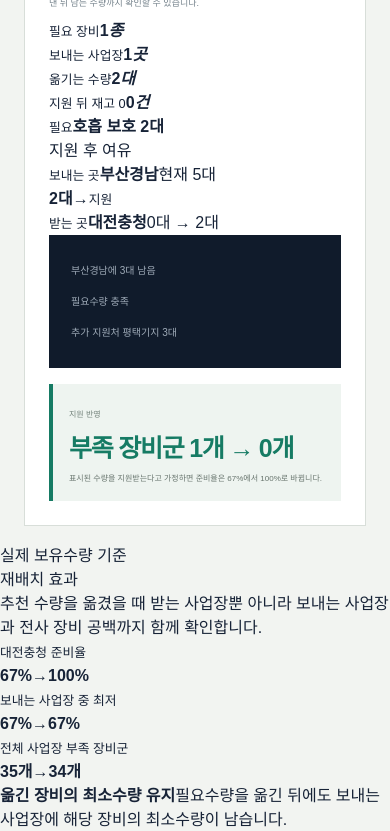
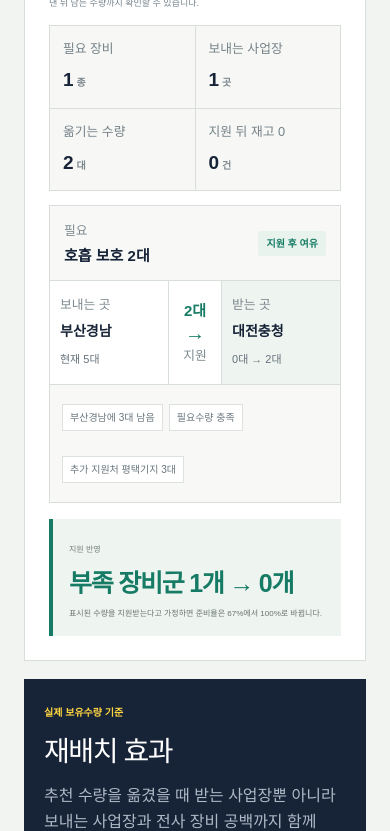
Before and after one commit to woals5420/hyeonjang-on, a Next.js app: page /recover in a window 390 px wide. Shown: the part 2620-3451 px from the top of the page. Built offline with nearby package versions, Linux system fonts and the light colour scheme.

Commit message:
긴급복구 지원 흐름과 재배치 화면 개선

```diff
--- a/app/globals.css
+++ b/app/globals.css
@@ -764,18 +764,64 @@ footer .candidate-nav a { color: #aab5c1; }
 .ai-priority b { color: #6f622c; font-size: 10px; }
 .ai-priority strong { color: var(--navy); font-size: 14px; }
 .ai-priority span { color: #75808a; font-size: 10px; text-align: right; }
-.support-columns, .support-row { display: grid; grid-template-columns: 1fr 1.15fr 1.15fr 1fr; gap: 0; }
-.support-columns { margin-top: 14px; padding: 0 12px 8px; border-bottom: 2px solid var(--navy); color: #78848b; font-size: 10px; font-weight: 900; }
-.support-row { align-items: stretch; border-bottom: 1px solid var(--line); }
-.support-row > div { min-width: 0; padding: 14px 12px; border-right: 1px solid #edf0ed; }
-.support-row > div:last-child { border-right: 0; }
-.support-row strong { display: block; overflow-wrap: anywhere; color: var(--navy); font-size: 13px; line-height: 1.4; }
-.support-row small { display: block; margin-top: 5px; color: #76828a; font-size: 10px; line-height: 1.45; }
-.support-row > div:nth-child(2) strong { color: var(--green); }
-.support-row > div:nth-child(3) { background: #f7f9f7; }
-.support-row > p { grid-column: 2/-1; margin: 0; padding: 16px 12px; color: #7a858c; }
-.score-guide { margin: 12px 0 0; padding: 11px 12px; background: var(--paper); color: #69757d; font-size: 10px; line-height: 1.55; }
-.score-guide b { margin-right: 6px; color: var(--green); }
+.support-plan-strip { display: grid; grid-template-columns: repeat(4, 1fr); margin: 14px 0; border-top: 1px solid var(--line); border-left: 1px solid var(--line); }
+.support-plan-strip > div { min-height: 76px; padding: 13px; border-right: 1px solid var(--line); border-bottom: 1px solid var(--line); background: #f7f8f6; }
+.support-plan-strip small { display: block; margin-bottom: 8px; color: #748087; }
+.support-plan-strip strong { color: var(--navy); font-size: 19px; }
+.support-plan-strip em { margin-left: 3px; color: #7c878e; font-size: 10px; font-style: normal; }
+.support-plan-strip .plan-warning { background: #fff5eb; }
+.support-plan-strip .plan-warning strong { color: #c65039; }
+.support-route-list { display: grid; gap: 12px; }
+.support-route { overflow: hidden; border: 1px solid var(--line); background: #fff; }
+.support-route > header { display: flex; justify-content: space-between; align-items: center; gap: 12px; padding: 12px 14px; border-bottom: 1px solid var(--line); background: #f8f9f7; }
+.support-route header small { color: #7d898f; }
+.support-route header strong { display: block; margin-top: 3px; color: var(--navy); font-size: 15px; }
+.support-route header > span { flex: none; padding: 5px 8px; border-radius: 2px; font-size: 10px; font-weight: 900; }
+.route-safe { background: #e8f3ed; color: var(--green); }
+.route-check { background: #fff1e7; color: #c65039; }
+.support-route-flow { display: grid; grid-template-columns: minmax(0, 1fr) 72px minmax(0, 1fr); align-items: stretch; }
+.support-route-flow > div { min-width: 0; padding: 16px 14px; }
+.support-route-flow > div:last-child { background: #eef4f0; }
+.support-route-flow small { display: block; color: #7d898f; }
+.support-route-flow strong { display: block; margin: 7px 0 4px; overflow-wrap: anywhere; color: var(--navy); font-size: 17px; }
+.support-route-flow span { color: #64717a; font-size: 11px; }
+.support-route-flow > p { display: grid; place-content: center; justify-items: center; margin: 0; border-right: 1px solid var(--line); border-left: 1px solid var(--line); background: #fff; }
+.support-route-flow > p b { color: var(--green); font-size: 15px; }
+.support-route-flow > p i { color: var(--green); font-size: 20px; font-style: normal; line-height: 1; }
+.support-route-flow > p small { margin-top: 3px; }
+.support-route > footer { display: flex; flex-wrap: wrap; gap: 6px; padding: 10px 12px; border-top: 1px solid var(--line); background: #f8f9f7; }
+.support-route > footer span { padding: 5px 7px; border: 1px solid #dce3de; background: #fff; color: #68757c; font-size: 10px; }
+.route-empty { margin: 0; padding: 20px 14px; color: #7b868d; }
+
+.balance-lab { display: grid; grid-template-columns: .8fr 1.5fr .8fr; gap: 18px; align-items: stretch; margin: 0 max(24px, calc((100vw - 1340px) / 2)) 18px; padding: 24px; background: var(--navy); color: #fff; }
+.balance-copy { align-self: center; }
+.balance-copy > span { color: var(--yellow); font-size: 10px; font-weight: 900; }
+.balance-copy h2 { margin: 8px 0 10px; font-size: 28px; letter-spacing: -.05em; }
+.balance-copy p { margin: 0; color: #aeb9c5; line-height: 1.6; word-break: keep-all; }
+.balance-metrics { display: grid; grid-template-columns: repeat(3, 1fr); border-top: 1px solid #3a4860; border-left: 1px solid #3a4860; }
+.balance-metrics > div { display: flex; flex-direction: column; justify-content: center; min-width: 0; padding: 16px; border-right: 1px solid #3a4860; border-bottom: 1px solid #3a4860; }
+.balance-metrics small { display: block; min-height: 32px; color: #9aa7b6; line-height: 1.4; }
+.balance-metrics p { display: flex; align-items: center; gap: 7px; margin: 9px 0 0; }
+.balance-metrics strong { color: #fff; font-size: 20px; white-space: nowrap; }
+.balance-metrics p strong:last-child { color: var(--yellow); }
+.balance-metrics i { color: #6f7d90; font-style: normal; }
+.balance-check { display: flex; flex-direction: column; justify-content: center; padding: 18px; border: 1px solid #4c5b71; }
+.balance-check strong { margin-bottom: 9px; font-size: 15px; line-height: 1.45; }
+.balance-check span { color: #a4b0be; font-size: 11px; line-height: 1.55; }
+.balance-safe { border-color: #527665; background: #1a2d2a; }
+.balance-safe strong { color: #83e1bd; }
+.balance-warning { border-color: #8b634f; background: #32251f; }
+.balance-warning strong { color: #ffb18c; }
+
+.placement-cards { display: grid; grid-template-columns: repeat(3, 1fr); gap: 10px; margin-top: 16px; }
+.placement-cards article { display: grid; grid-template-columns: 38px 1fr 1fr; gap: 12px; padding: 16px; border: 1px solid var(--line); background: #f8f9f7; }
+.placement-cards article > span { grid-row: 1/3; color: #b4bcb8; font-size: 18px; font-weight: 900; }
+.placement-cards article > div:first-of-type { grid-column: 2/-1; padding-bottom: 12px; border-bottom: 1px solid var(--line); }
+.placement-cards small { display: block; color: #7b878e; }
+.placement-cards strong { display: block; margin-top: 5px; color: var(--navy); font-size: 14px; }
+.placement-cards article > div:first-of-type strong { color: var(--green); font-size: 20px; }
+.placement-cards p { margin: 5px 0 0; color: #707d84; line-height: 1.45; }
+.placement-empty { grid-column: 1/-1; margin: 0 !important; padding: 22px; border: 1px solid var(--line); background: #f8f9f7; color: #6f7c83 !important; text-align: center; }
 
 .model-status { display: grid; grid-template-columns: auto 1fr; gap: 20px; align-items: center; margin-top: 14px; padding: 14px 16px; border: 1px solid #cfd9d2; background: #eef4f0; }
 .model-status span { color: var(--green); font-size: 11px; font-weight: 900; white-space: nowrap; }
@@ -805,6 +851,7 @@ footer .candidate-nav a { color: #aab5c1; }
   .incident-brief .incident-sequence { grid-column: 1/-1; }
   .ai-plan-summary { grid-template-columns: repeat(2, 1fr); }
   .model-status { grid-template-columns: 1fr; gap: 7px; }
+  .balance-lab { grid-template-columns: 1fr; }
 }
 
 @media (max-width: 700px) {
@@ -815,22 +862,15 @@ footer .candidate-nav a { color: #aab5c1; }
   .ai-plan-summary { grid-template-columns: 1fr 1fr; }
   .ai-priority { grid-template-columns: 1fr; }
   .ai-priority span { text-align: left; }
-  .support-columns { display: none; }
-  .support-row { grid-template-columns: 1fr 1fr; margin-top: 10px; border: 1px solid var(--line); }
-  .support-row > div { border-right: 1px solid var(--line); border-bottom: 1px solid var(--line); }
-  .support-row > div::before { display: block; margin-bottom: 6px; color: #879199; font-size: 9px; font-weight: 900; }
-  .support-row > div:nth-child(1)::before { content: '필요 장비'; }
-  .support-row > div:nth-child(2)::before { content: '지원 가능 사업장'; }
-  .support-row > div:nth-child(3)::before { content: '보유 → 지원 후'; }
-  .support-row > div:nth-child(4)::before { content: '추가 지원처'; }
-  .support-row > div:nth-child(even) { border-right: 0; }
-  .support-row > div:nth-last-child(-n+2) { border-bottom: 0; }
-  .support-row > p { grid-column: 1/-1; }
+  .support-plan-strip { grid-template-columns: 1fr 1fr; }
+  .placement-cards { grid-template-columns: 1fr; }
+  .balance-metrics { grid-template-columns: 1fr; }
+  .balance-metrics small { min-height: 0; }
 }
 
 @media (max-width: 460px) {
-  .support-row { grid-template-columns: 1fr; }
-  .support-row > div, .support-row > div:nth-child(even), .support-row > div:nth-last-child(-n+2) { border-right: 0; border-bottom: 1px solid var(--line); }
-  .support-row > div:last-child { border-bottom: 0; }
-  .support-row > p { grid-column: auto; }
+  .support-route-flow { grid-template-columns: minmax(0, 1fr) 54px minmax(0, 1fr); }
+  .support-route-flow > div { padding: 14px 10px; }
+  .support-route-flow strong { font-size: 14px; }
+  .balance-lab { padding: 20px; }
 }
```
